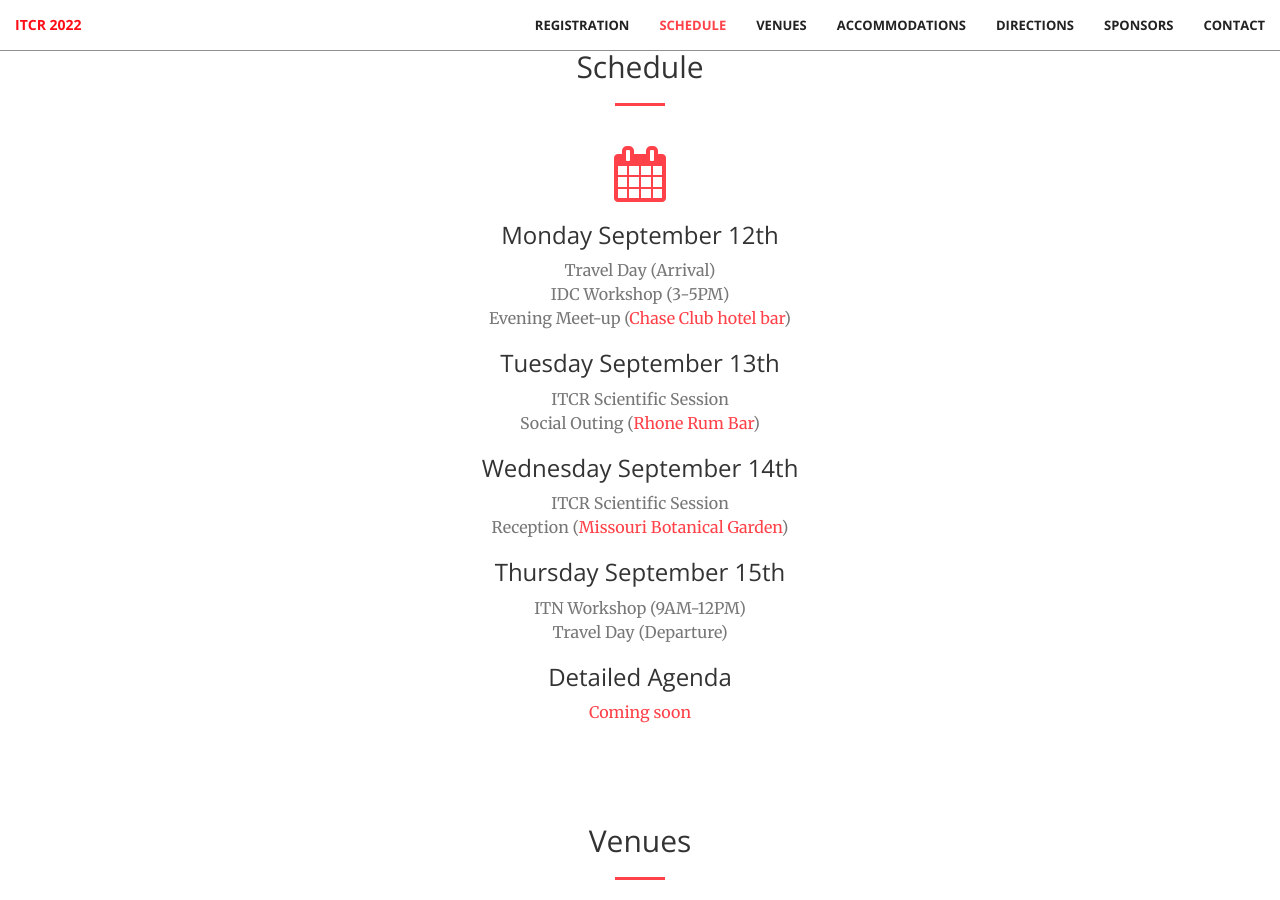
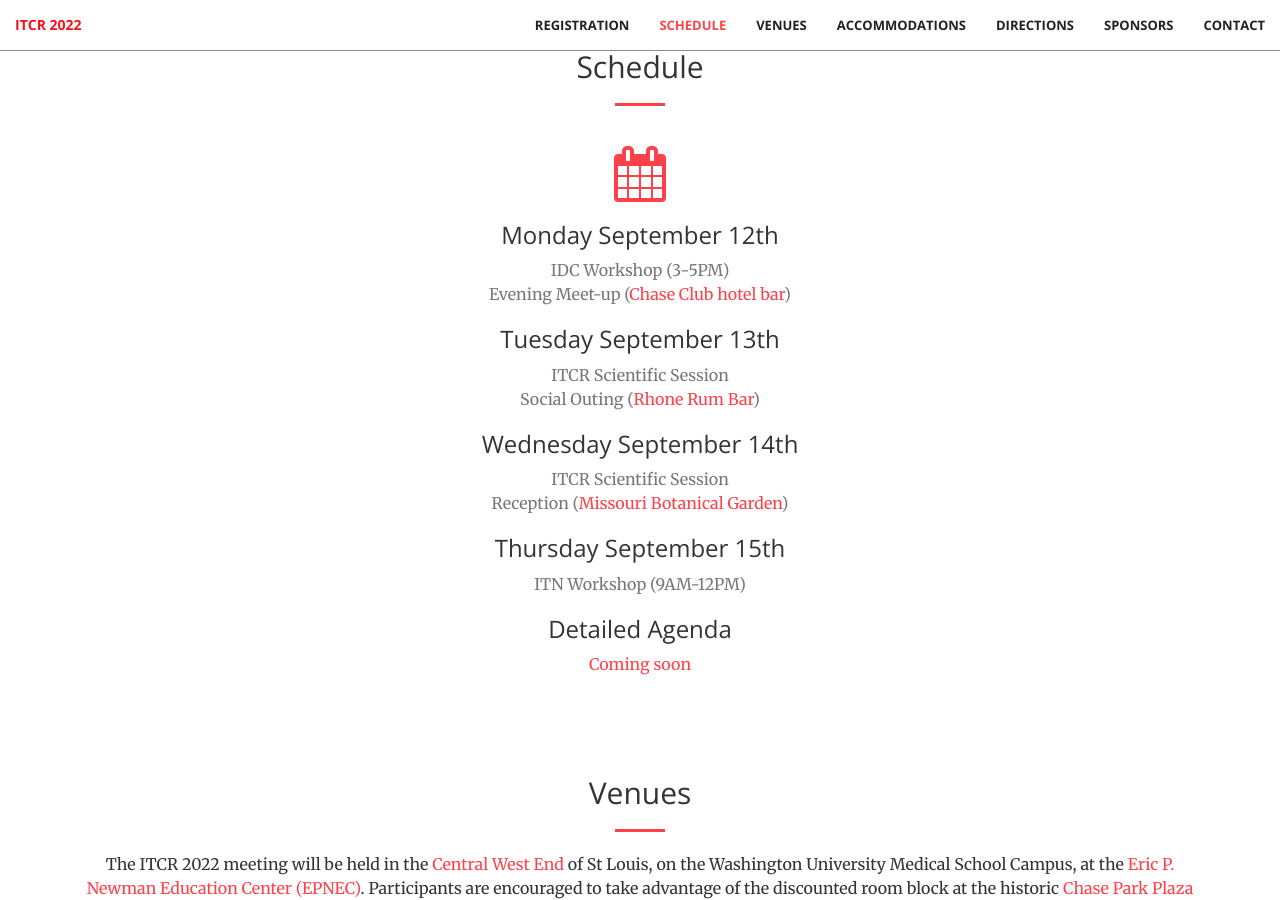
Before and after one commit to griffithlab/itcr2022, a Jekyll site: the page built from index.html, in a window 1280 px wide and 900 px high, scrolled down 1504 px. Built offline with Jekyll 4.4.1, drawn with Linux system fonts in a browser that asks for light colours.

Commit message:
dropped travel days from schedule since this will now vary depending on workshop participation

```diff
--- a/_includes/schedule.html
+++ b/_includes/schedule.html
@@ -13,7 +13,6 @@
                 <div class="service-box">
                     <i class="fa fa-4x fa-calendar wow bounceIn text-primary"></i>
                     <h3>Monday September 12th</h3>
-                    <p class="text-muted">Travel Day (Arrival)</p>
 		    <p class="text-muted">IDC Workshop (3-5PM)</p>
                     <p class="text-muted">Evening Meet-up (<a href="https://www.stlchaseclub.com/">Chase Club hotel bar</a>)</p>
                     <h3>Tuesday September 13th</h3>
@@ -24,7 +23,6 @@
                     <p class="text-muted">Reception (<a href="https://www.missouribotanicalgarden.org/">Missouri Botanical Garden</a>)</p>
                     <h3>Thursday September 15th</h3>
                     <p class="text-muted">ITN Workshop (9AM-12PM)</p>
-                    <p class="text-muted">Travel Day (Departure)</p>
                     <h3>Detailed Agenda</h3>
                     <p class="text-muted"><a href="/pdf/Schedule.pdf">Coming soon</a></p>
                 </div>
```
